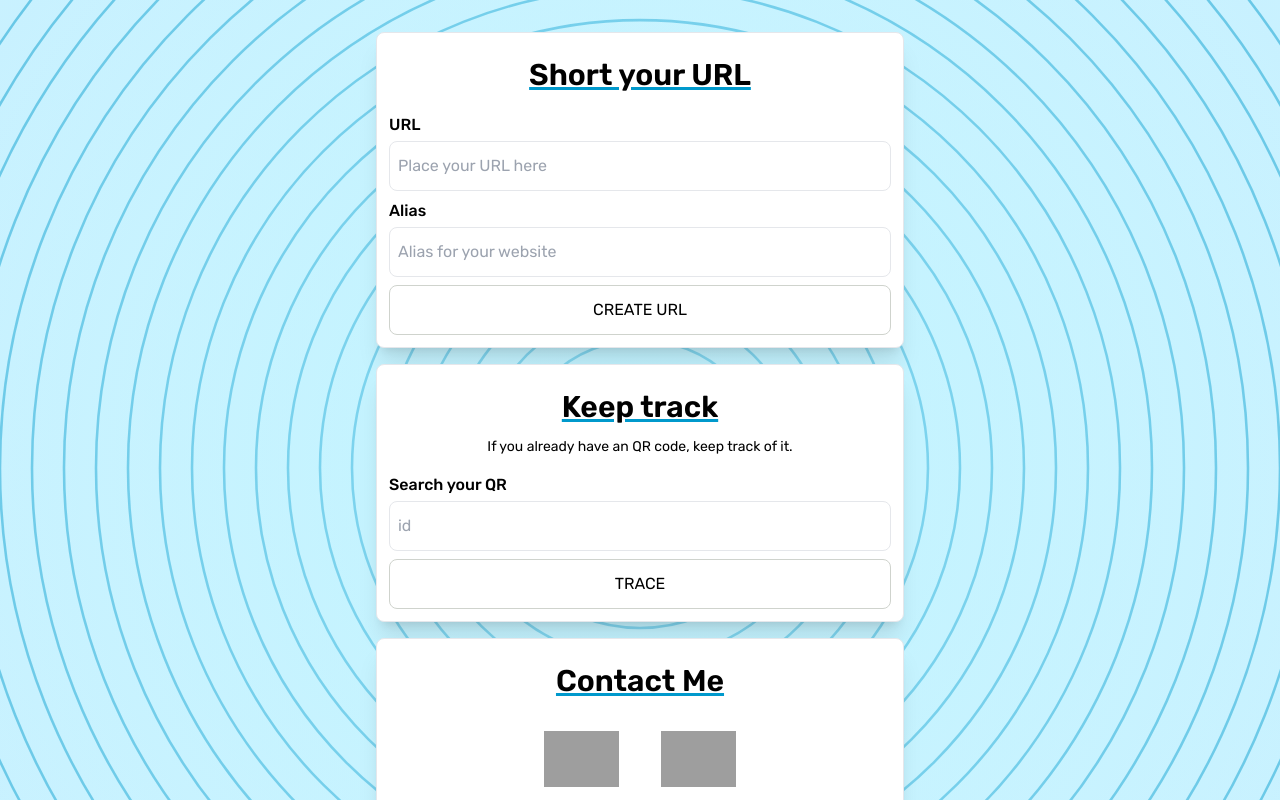
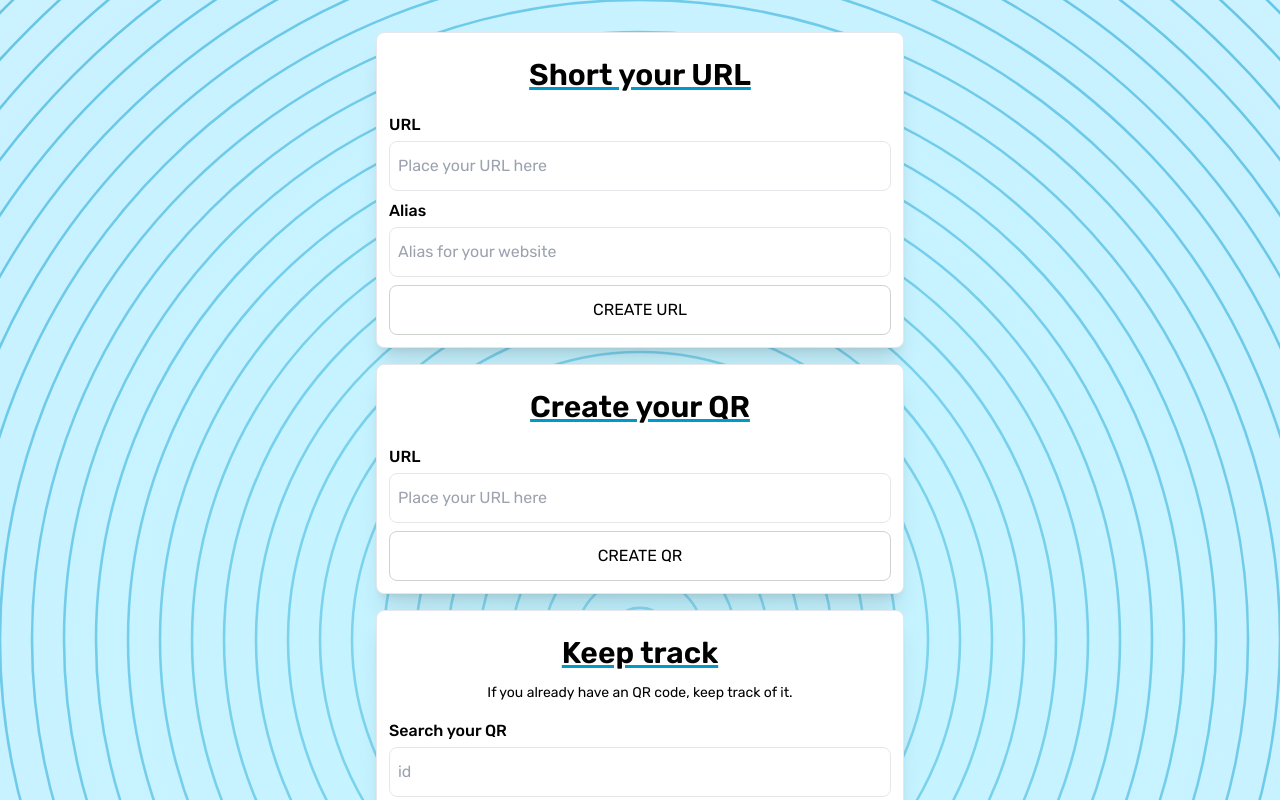
Before and after one commit to Libo033/QR-Gen, a Next.js app: page / in a window 1280 px wide. Shown: the top 800 px of the page. Built offline with nearby package versions, Linux system fonts and the light colour scheme; grey boxes are pictures that could not be loaded.

Commit message:
feat creado QrCreator

```diff
--- a/src/app/page.tsx
+++ b/src/app/page.tsx
@@ -1,5 +1,6 @@
 import MyInfo from "@/components/navigation/MyInfo";
 import LinkShortener from "@/components/others/LinkShortener";
+import QrCreator from "@/components/others/QrCreator";
 import QrSearcher from "@/components/others/QrSearcher";
 
 export default function Home() {
@@ -7,6 +8,7 @@ export default function Home() {
     <main className="max-w-screen-2xl mx-auto pt-8 pb-20 px-4 sm:px-24 md:px-20 lg:px-28">
       <section className="flex flex-col gap-4">
         <LinkShortener />
+        <QrCreator />
         <QrSearcher />
         <MyInfo />
       </section>
--- /dev/null
+++ b/src/components/others/QrCreator.tsx
@@ -0,0 +1,29 @@
+import React from "react";
+
+const QrCreator = () => {
+  return (
+    <div className="w-full pt-6 p-3 border rounded-lg shadow-xl bg-white md:w-10/12 md:mx-auto lg:w-3/6 ">
+      <div className="text-3xl underline decoration-[#0099cc] font-semibold text-center">
+        <p>Create your QR</p>
+      </div>
+      <div className="flex flex-col gap-1 w-full pt-5">
+        <label className="font-medium" htmlFor="url-to-qr">
+          URL
+        </label>
+        <input
+          className="border px-2 py-3 rounded-lg outline-[#ccf2ff] w-full"
+          id="url-to-qr"
+          placeholder="Place your URL here"
+          type="text"
+        />
+      </div>
+      <div className="flex flex-col gap-1 w-full pt-2">
+        <button className="border border-[var(--background)] px-4 py-3 rounded-lg duration-150 hover:shadow-md">
+          CREATE QR
+        </button>
+      </div>
+    </div>
+  );
+};
+
+export default QrCreator;
```
